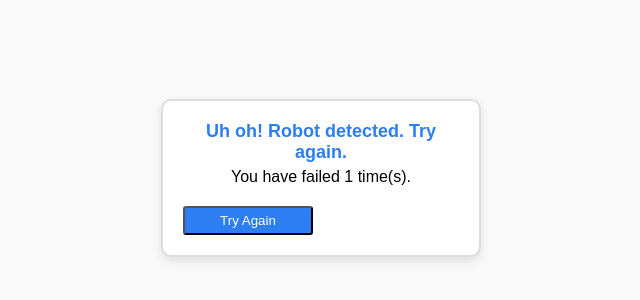
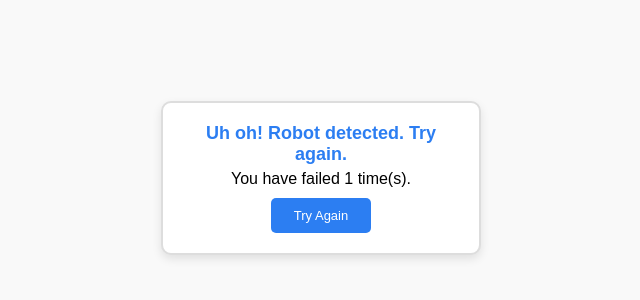
Before and after one commit to wjain-hub/assignment-2, a plain HTML site: page page3.html in a window 1280 px wide. Shown: the part 222-522 px from the top of the page, without its empty margins (319-959 px from the left). Drawn offline with Linux system fonts and the light colour scheme.

Commit message:
Update style.css

```diff
--- a/style.css
+++ b/style.css
@@ -103,15 +103,16 @@ body {
 #retryButton {
     color: #FFFFFF;
     background: #2C7EF2;
-    padding: 5px 10px;
-    width: 130px;
-    display: flex;
+    padding: 10px 20px;
+    width: 100px;
     align-items: center;
     justify-content: center;
     cursor: pointer;
-    border-radius: 3px;
-    margin-top: 20px;
-    gap: 10px;
+    border: none;
+    border-radius: 5px;
+    margin-top: 10px;
+    font-size: 13px;
+    font-weight: regular;
 }
 
 #redButton {
```
